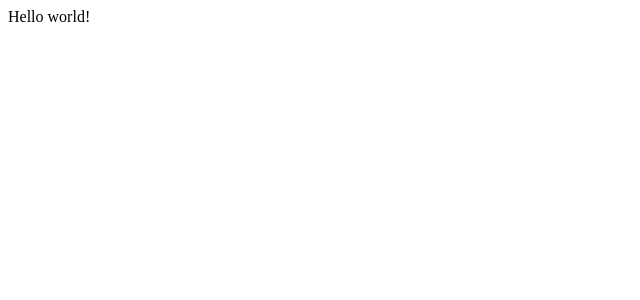
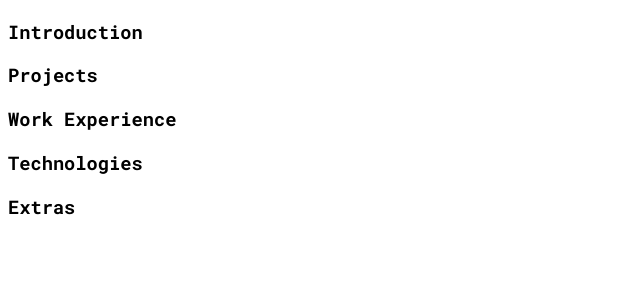
Before and after one commit to jarmeister99/portfolio, a React (Create React App) app: page / in a window 1280 px wide. Shown: the top 300 px of the page, without its empty margins (0-640 px from the left). Built offline with nearby package versions, Linux system fonts and the light colour scheme.

Commit message:
added roboto mono font for section headings

```diff
--- a/src/App.tsx
+++ b/src/App.tsx
@@ -1,9 +1,18 @@
 import React from 'react';
+import Section from './components/Section/Section';
+
+import './index.css'
 
 function App() {
   return (
     <div className="App">
-      Hello world!
+      <div>
+        <Section heading={"Introduction"}/>
+        <Section heading={"Projects"}/>
+        <Section heading={"Work Experience"}/>
+        <Section heading={"Technologies"}/>
+        <Section heading={"Extras"}/>
+      </div>
     </div>
   );
 }
--- /dev/null
+++ b/src/components/Section/Section.tsx
@@ -0,0 +1,23 @@
+interface ISectionHeading {
+    heading: string;
+}
+const SectionHeading: React.FC<ISectionHeading> = (props: ISectionHeading) => {
+    return (
+        <div>
+            <h3 style={{fontFamily: "RobotoMono"}}>{props.heading}</h3>
+        </div>
+    )
+}
+
+interface ISection {
+    heading: string;
+}
+const Section: React.FC<ISection> = (props: ISection) => {
+    return (
+        <div>
+            <SectionHeading heading={props.heading}/>
+        </div>
+    )
+}
+
+export default Section;
--- /dev/null
+++ b/src/index.css
@@ -0,0 +1,6 @@
+@font-face {
+    font-family: 'RobotoMono';
+    src: local('RobotoMono'), url(./fonts/RobotoMono.ttf) format('truetype');
+    /* other formats include: 'woff2', 'truetype, 'opentype',
+                              'embedded-opentype', and 'svg' */
+  }
--- a/src/index.tsx
+++ b/src/index.tsx
@@ -4,6 +4,8 @@ import App from './App';
 import { store } from './app/store';
 import { Provider } from 'react-redux';
 
+// wrap application in <Provider> so that store is available throughout component tree
+// - this allows usage of useSelector, useDispatch hooks
 ReactDOM.render(
   <React.StrictMode>
     <Provider store={store}>
```
Also changed, not shown: src/fonts/RobotoMono.ttf (added).
